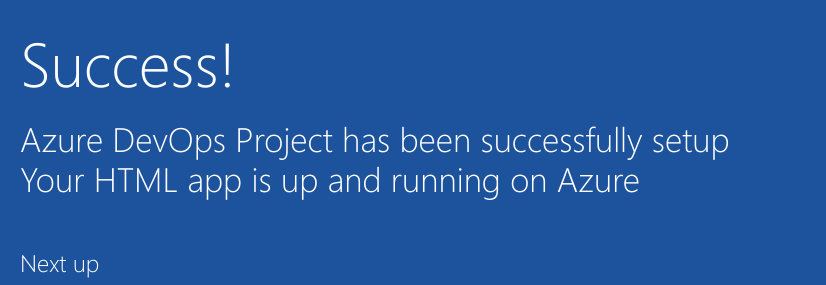
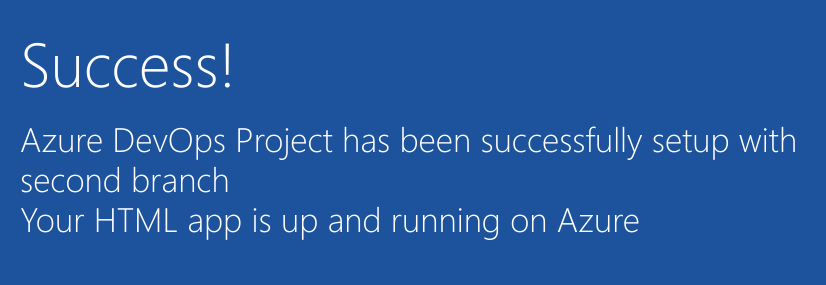
Before and after one commit to indrakit2/Hooli-Co_company, a plain HTML site: page index.html in a window 1280 px wide. Shown: the part 352-637 px from the top of the page, 205-1031 px from the left. Drawn offline with Linux system fonts and the light colour scheme.

Commit message:
Changed description line-1

```diff
--- a/index.html
+++ b/index.html
@@ -19,7 +19,7 @@
         </div>
             <div class="content-body">
                 <div class="success-text">Success!</div>
-                <div class="description line-1"> Azure DevOps Project has been successfully setup</div>
+                <div class="description line-1"> Azure DevOps Project has been successfully setup with second branch</div>
                 <div class="description line-2"> Your HTML app is up and running on Azure</div>
                 <div class="next-steps-container">
                     <div class="next-steps-header">Next up</div>
```
